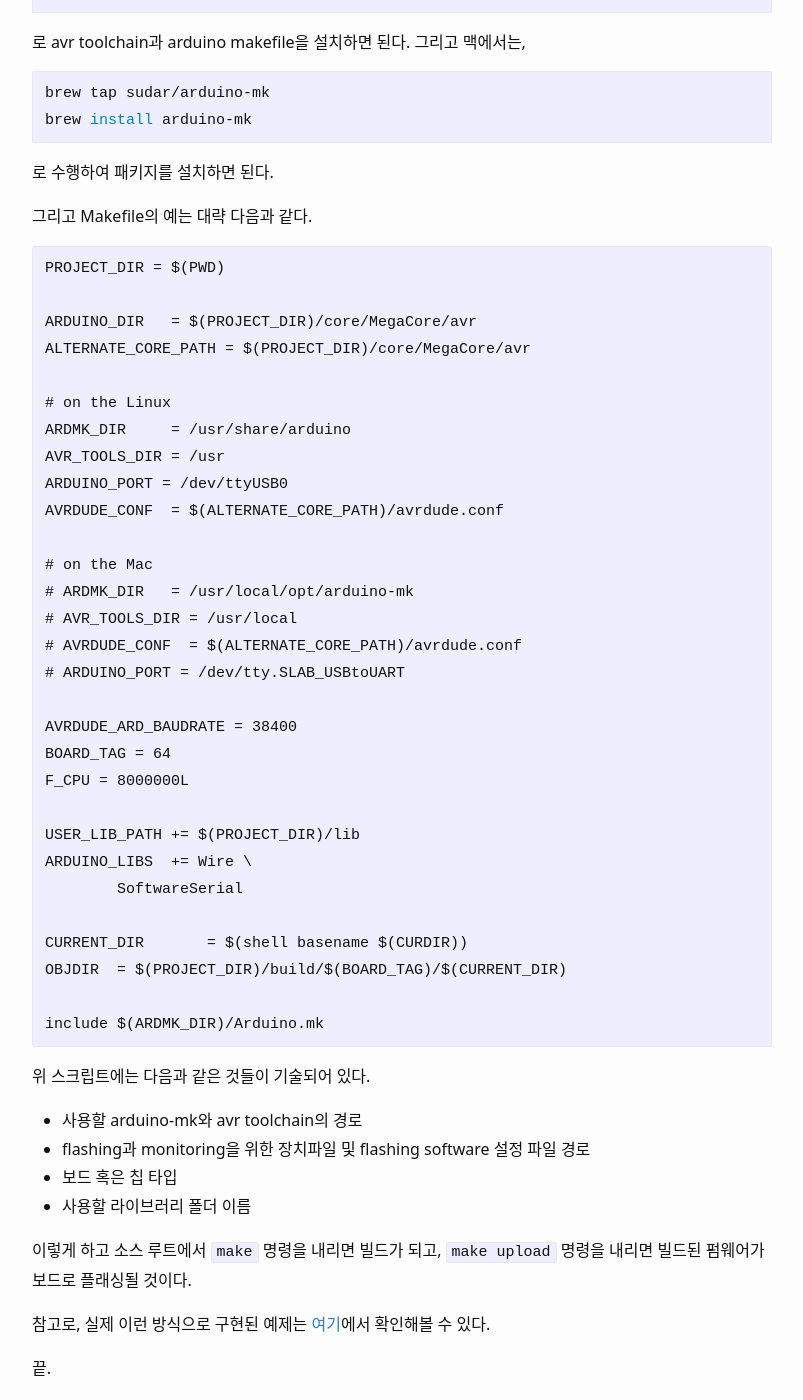
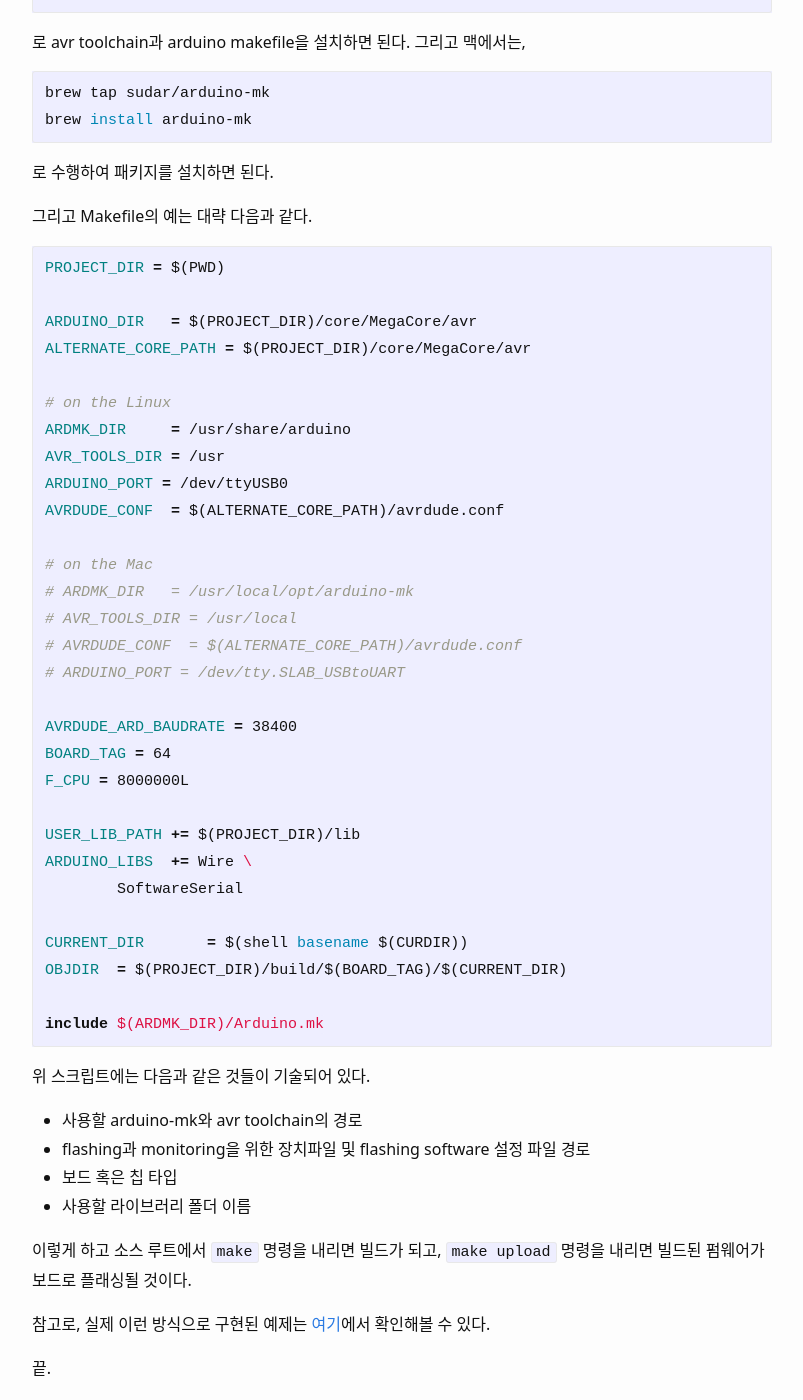
Before and after one commit to bbingju/bbingju.github.io, a Jekyll site: the page built from _posts/2019-10-22-another_method_for_arduino_build.markdown, in a window 1280 px wide and 1400 px high, scrolled down 1626 px. Shown: the whole window, without its empty margins (238-1041 px from the left). Built offline with Jekyll 4.4.1, drawn with Linux system fonts in a browser that asks for light colours.

Commit message:
Fix syntax highlighting for Makefile

````diff
--- a/_posts/2019-10-22-another_method_for_arduino_build.markdown
+++ b/_posts/2019-10-22-another_method_for_arduino_build.markdown
@@ -93,7 +93,7 @@ brew install arduino-mk
 
 그리고 Makefile의 예는 대략 다음과 같다.
 
-```Makefile
+```make
 PROJECT_DIR = $(PWD)
 
 ARDUINO_DIR   = $(PROJECT_DIR)/core/MegaCore/avr
````
